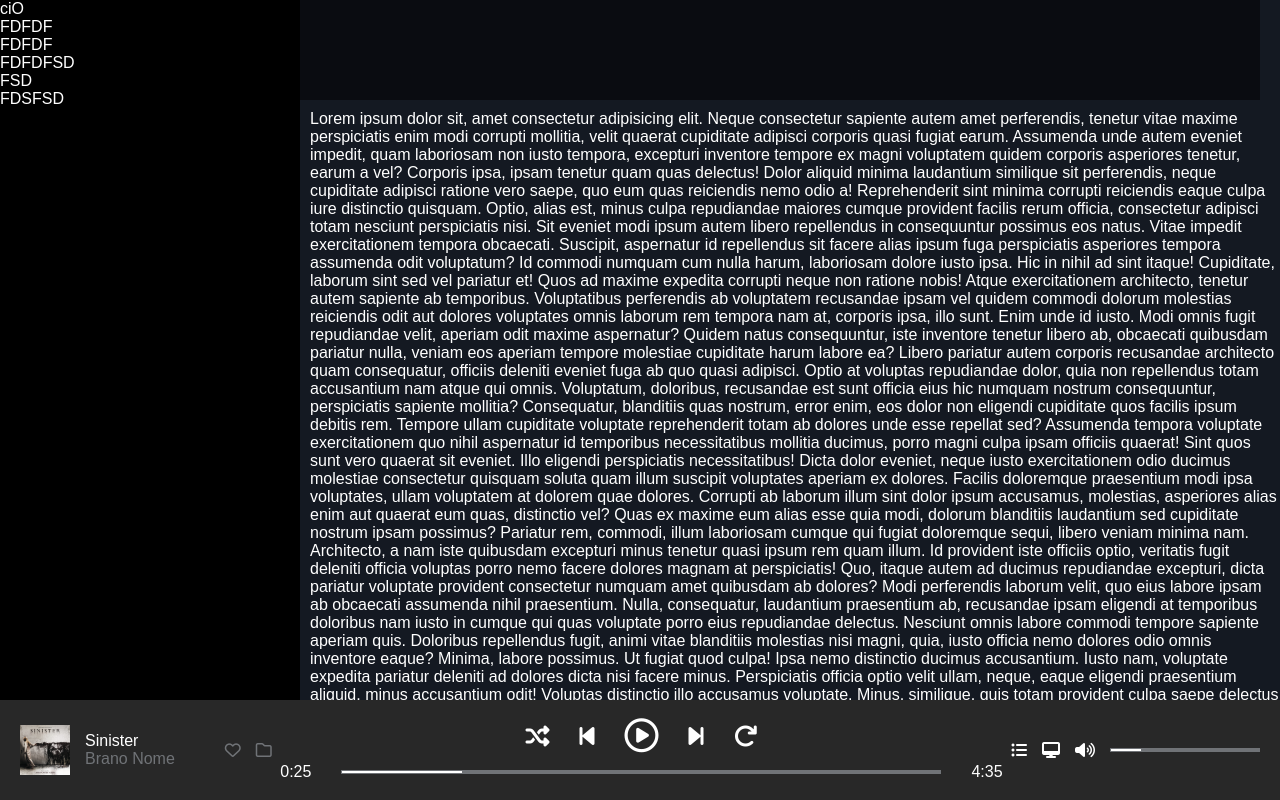
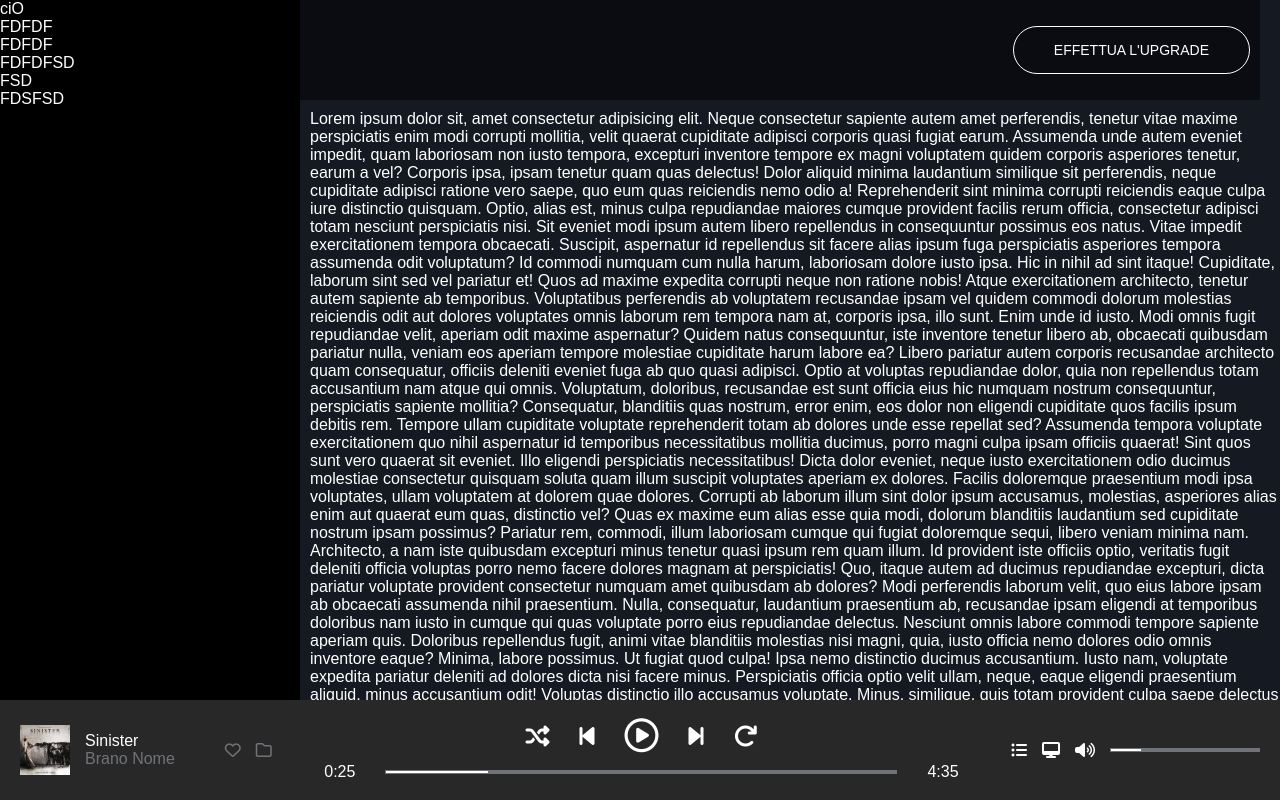
Before and after one commit to Beniamino-Soccio/html-css-spotifyweb, a plain HTML site: page index.html in a window 1280 px wide. Drawn offline with Linux system fonts and the light colour scheme.

Commit message:
added header

```diff
--- a/css/style.css
+++ b/css/style.css
@@ -25,6 +25,10 @@ header{
     right: 20px;
     top: 0;
     left: 300px;
+    display: flex;
+    justify-content: flex-end;
+    align-items: center;
+    padding-right: 10px;
 }
 main{
     margin-left: 310px;
@@ -72,7 +76,16 @@ main{
 .name-current-song img{
     width: 50px;
 }
-
+/*HEADER*/
+header a{
+    padding: 15px 40px;
+    color: white;
+    border: 1px solid white;
+    background-color: transparent;
+    border-radius: 25px;
+    text-decoration: none;
+    font-size: 14px;
+}
 
 /*footer*/
 .song-panel{
@@ -81,6 +94,8 @@ main{
     align-items: center;
     height: 100%;
     padding: 0 20px;
+    gap: 20px;
+    width: 100vw;
 }
 
 
@@ -136,7 +151,7 @@ main{
 
 
 .tot-minute{
-   width: 600px;
+   width: 40vw;
    height: 4px;
    border: 1px solid;
    background-color: #707377;
--- a/index.html
+++ b/index.html
@@ -23,7 +23,7 @@
 
             <main>
                 <header>
-
+                    <a href="#">EFFETTUA L'UPGRADE</a>
                 </header>
 
                 <div class="main-content">
```
